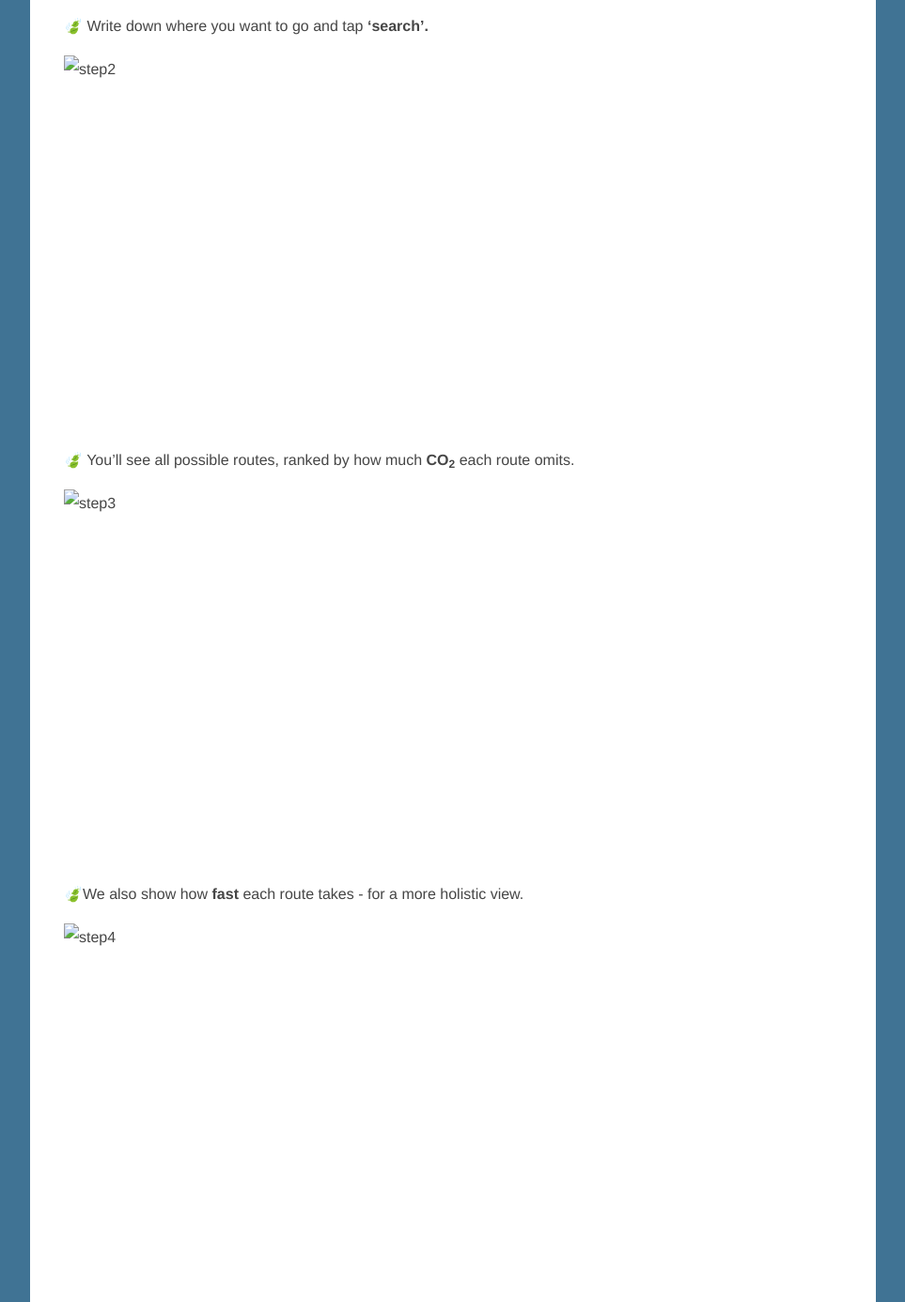
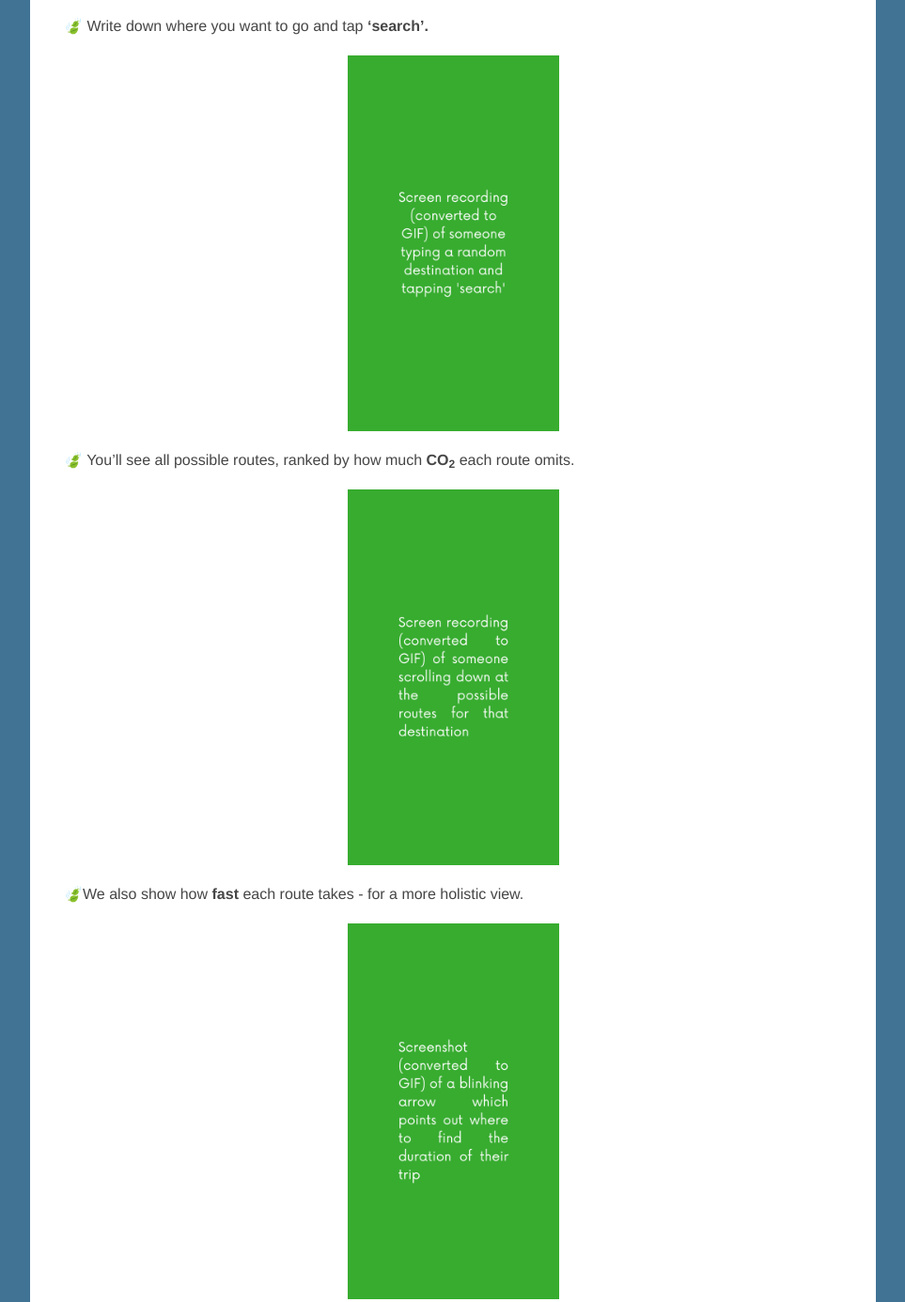
Before and after one commit to monnieking/citymapper, a plain HTML site: page index.html in a window 1280 px wide. Shown: the part 1669-3055 px from the top of the page at 94% size, without its empty margins (158-1121 px from the left). Drawn offline with nearby package versions, Linux system fonts and the light colour scheme.

Commit message:
image update

```diff
--- a/index.html
+++ b/index.html
@@ -47,13 +47,13 @@
                 <p> 🍃 On the bottom of the screen, choose <b>GREEN</b> as your Routing Power 💪</li>
                 <p><img src="images/1.JPG" alt="step1" class="mx-auto d-block" id="screengrabs"></p>
                 <p> 🍃 Write down where you want to go and tap <b>‘search’.</b></p>
-                <p><img src="./images/2.png" alt="step2" class="mx-auto d-block" id="screengrabs"></p>
+                <p><img src="images/2.JPG" alt="step2" class="mx-auto d-block" id="screengrabs"></p>
                 <p> 🍃 You’ll see all possible routes, ranked by how much <b>CO<sub>2</sub> </b> each route omits.</p>
-                <p><img src="./images/3.png" alt="step3" class="mx-auto d-block" id="screengrabs"></p>
+                <p><img src="images/3.JPG" alt="step3" class="mx-auto d-block" id="screengrabs"></p>
                 <p> 🍃We also show how <b>fast</b> each route takes - for a more holistic view.</p>
-                <p><img src="./images/4.png" alt="step4" class="mx-auto d-block" id="screengrabs"></p>
+                <p><img src="images/4.JPG" alt="step4" class="mx-auto d-block" id="screengrabs"></p>
                 <p> 🍃 Tap on the route that works for you and <i>voila!</i><b> You’ve just done your bit to save the planet.</b></p>
-                <p><img src="./images/5.png" alt="step5" class="mx-auto d-block" id="screengrabs"></p>
+                <p><img src="images/5.JPG" alt="step5" class="mx-auto d-block" id="screengrabs"></p>
 
 
             <p>At the end of the day - maybe we can justify paying TfL £2.40 for the tube (P.S. it's better for the planet compared to taking two buses). A tad annoying but hey, the planet is dying - and we’re just glad you’re doing your bit 💚 </p>
```
